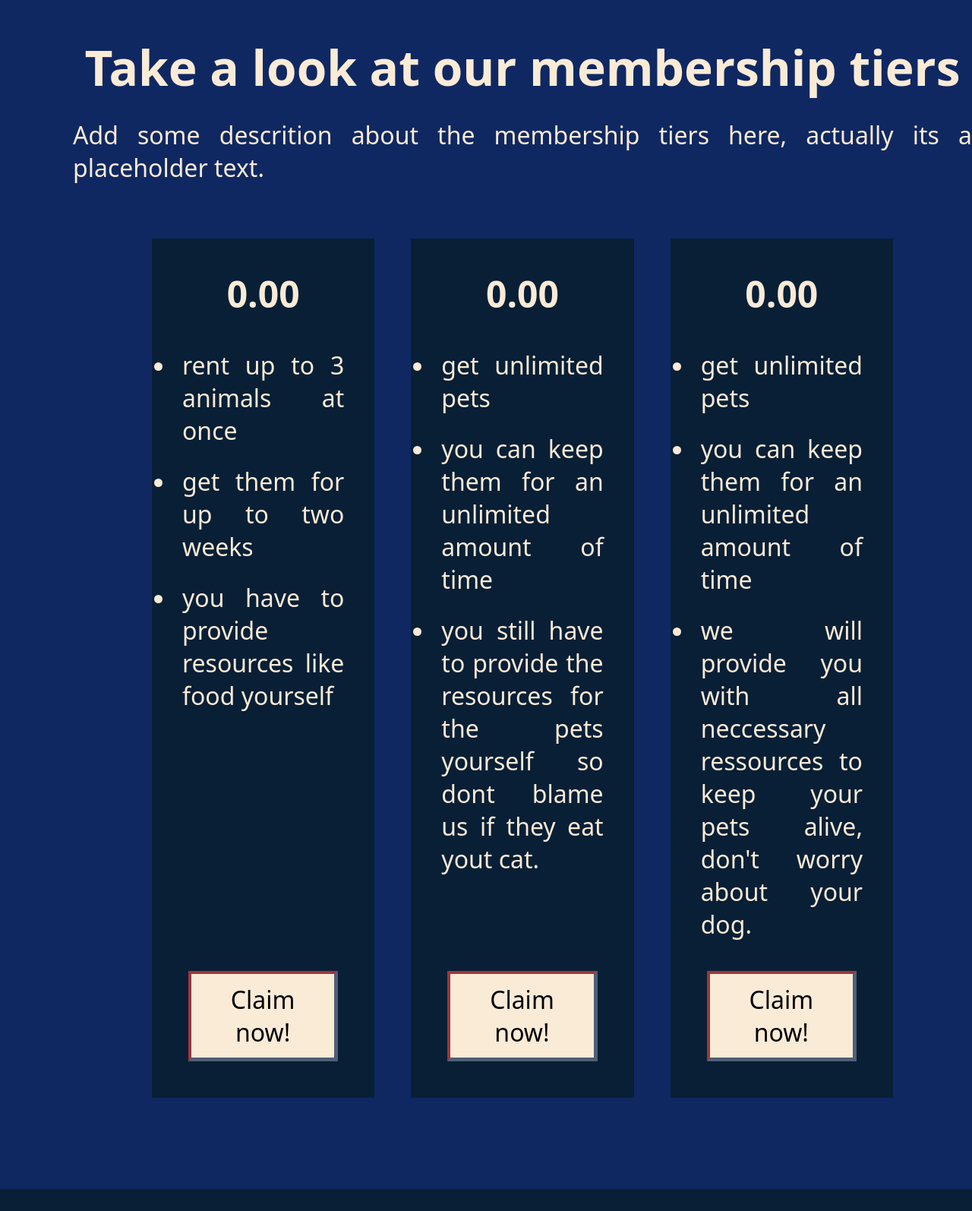
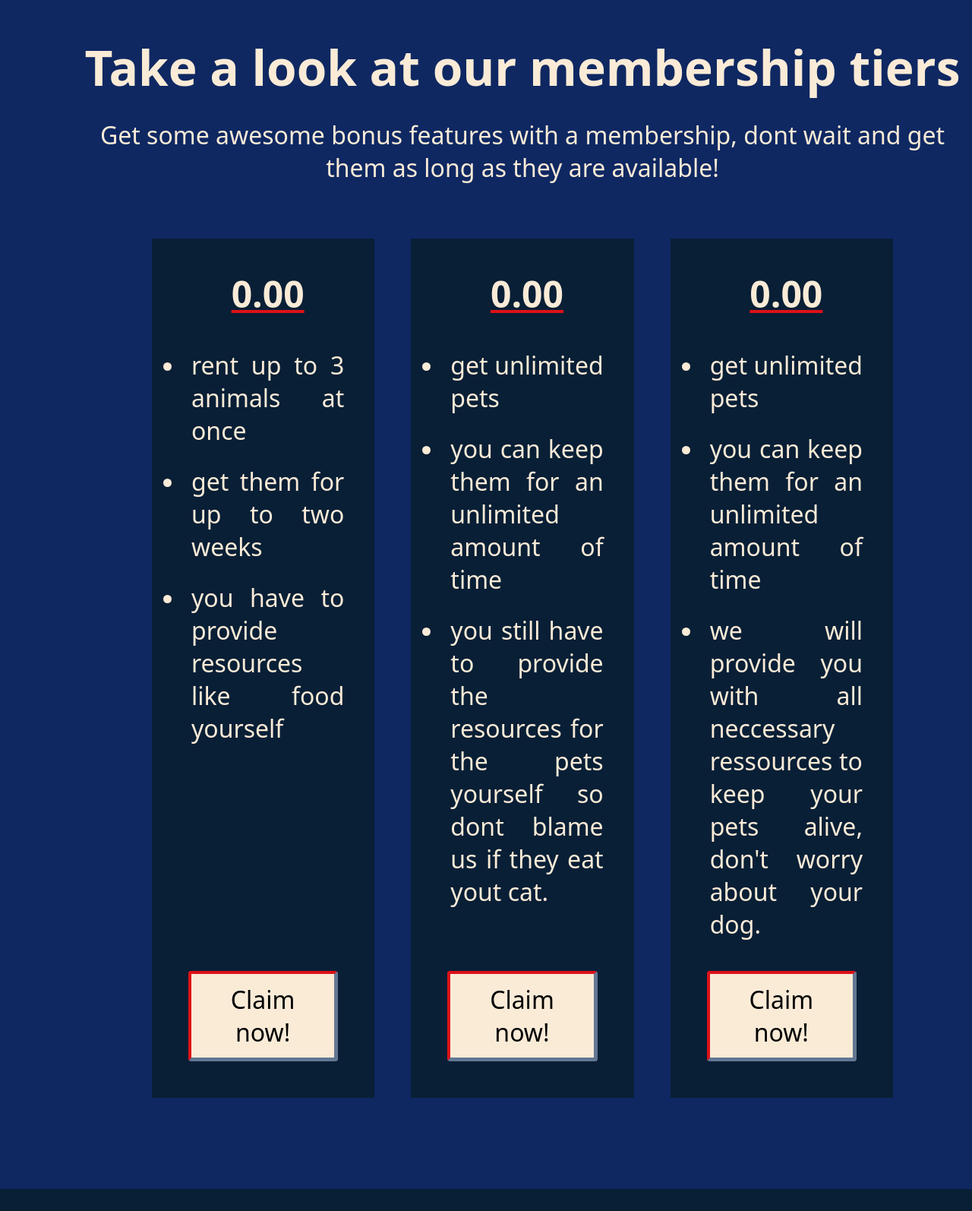
Before and after one commit to edubur/github-group-project, a plain HTML site: page index.html in a window 1280 px wide. Shown: the part 2075-3669 px from the top of the page at 76% size. Drawn offline with Linux system fonts and the light colour scheme.

Commit message:
visual polishment like button highlighting and text alignment

```diff
--- a/index.html
+++ b/index.html
@@ -84,8 +84,8 @@
 			<section id="price_section">
 				<h2>Take a look at our membership tiers</h2>
 				<article>
-					Add some descrition about the membership tiers here,
-					actually its a placeholder text.
+					Get some awesome bonus features with a membership, dont wait
+					and get them as long as they are available!
 				</article>
 				<section id="price_container">
 					<section>
--- a/styles.css
+++ b/styles.css
@@ -51,7 +51,7 @@ header {
 }
 #price_section article {
 	font-size: 2rem;
-	text-align: justify;
+	text-align: center;
 	padding-top: 24;
 	padding-left: 48px;
 	padding-right: 48px;
@@ -70,6 +70,11 @@ header {
 	flex-direction: column;
 	justify-content: space-between;
 }
+/* Addes some padding for list items */
+#price_section section ul {
+	/* list-style-position: inside; */
+	padding-left: 12px;
+}
 #price_section section li {
 	/* border: red solid 2px; */
 	font-size: 2rem;
@@ -83,17 +88,30 @@ header {
 	text-align: center;
 	font-size: 3rem;
 	font-weight: bolder;
+	text-decoration: underline #dd1118;
 }
 #price_section section button {
 	margin: 24px;
 	padding: 12px;
 	background-color: antiquewhite;
-	border-top: solid 4px #9e363a;
-	border-left: solid 4px #9e363a;
-	border-right: solid 5px #4f5f76;
-	border-bottom: solid 5px #4f5f76;
+	border-top: solid 4px #dd1118;
+	border-left: solid 4px #dd1118;
+	/* Added slightly lighter colors for better visibility */
+	border-right: solid 5px #637793;
+	border-bottom: solid 5px #637793;
+	border-radius: 4px;
 	height: auto;
 	font-size: 2rem;
+}
+#price_section section button:hover {
+	background-color: #dd1118;
+	border: #9e363a solid 4px;
+	transform: scale(1.2);
+	box-shadow: 4px 8px 24px #9e363a;
+}
+#price_section section button:active {
+	background-color: #9e363a;
+	transition: all 0.2s;
 }
 footer {
 	background-color: #091f36;
```
